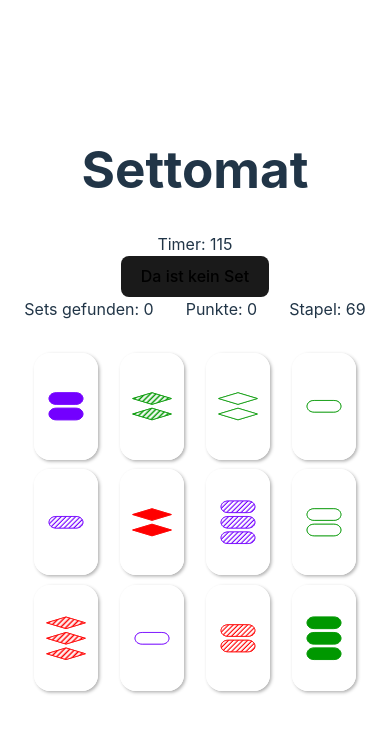
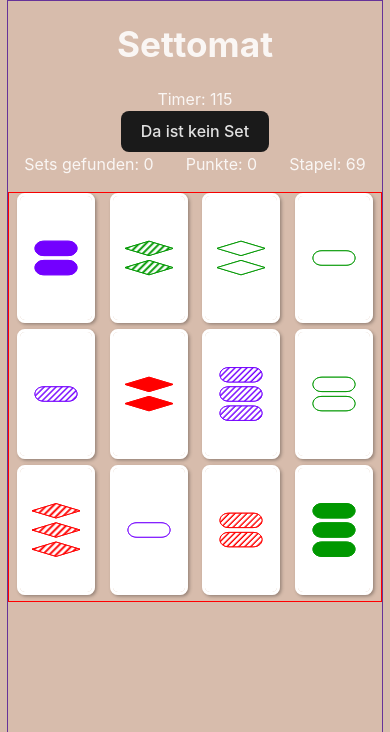
Before and after one commit to smoli/settomat, a Vue app: page / in a window 390 px wide. Shown: the top 732 px of the page. Built offline with nearby package versions, Linux system fonts and the light colour scheme.

Commit message:
Creating reduced decks

```diff
--- a/index.html
+++ b/index.html
@@ -2,9 +2,8 @@
 <html lang="en">
   <head>
     <meta charset="UTF-8" />
-    <link rel="icon" type="image/svg+xml" href="/vite.svg" />
     <meta name="viewport" content="width=device-width, initial-scale=1.0" />
-    <title>Vite + Vue + TS</title>
+    <title>Settomat</title>
   </head>
   <body>
     <div id="app"></div>
--- a/package.json
+++ b/package.json
@@ -9,7 +9,8 @@
     "preview": "vite preview"
   },
   "dependencies": {
-    "vue": "^3.4.21"
+    "vue": "^3.4.21",
+    "vue-router": "^4.3.0"
   },
   "devDependencies": {
     "@vitejs/plugin-vue": "^5.0.4",
--- a/src/components/Board.vue
+++ b/src/components/Board.vue
@@ -1,6 +1,5 @@
 <template>
     <div v-if="!gameEnded">
-
         <span>Timer: {{ timer }}</span><br/>
         <button @click="userSaysNoSet" :class="{ wrongSayingNoSet: wrongSayingNoSet }">Da ist kein Set</button>
         <!--    <button @click="shrink">Shrink {{ boardSize}}</button>-->
@@ -30,7 +29,7 @@
         <svg width="1" height="1">
             <defs>
                 <pattern id="diaHatch" viewBox="0,0,30,10" width="10%" height="10%" patternTransform="rotate(45)">
-                    <line x1="0"  y1="0" x2="20"  y2="0" stroke-width="25" stroke="white"/>
+                    <line x1="0" y1="0" x2="20" y2="0" stroke-width="25" stroke="white"/>
                 </pattern>
             </defs>
 
@@ -277,23 +276,7 @@ reset();
 </script>
 
 <style scoped>
-.board {
-    margin-top: 1em;
-    display: grid;
-    gap: 1em;
-    grid-gap: 1em;
-    width: 40em;
-}
 
-@media (max-width: 600px) {
-    .board {
-        margin-top: 1em;
-        display: grid;
-        grid-gap: 0.2em;
-        width: 100%;
-        padding: 1em;
-    }
-}
 
 span {
     margin: 1em;
@@ -314,16 +297,7 @@ button {
     font-family: inherit;
     background-color: #1a1a1a;
     cursor: pointer;
-    transition: border-color 0.25s;
-}
-
-button:hover {
-    border-color: #646cff;
-}
-
-button:focus,
-button:focus-visible {
-    outline: 4px auto -webkit-focus-ring-color;
+    color: inherit;
 }
 
 </style>
--- a/src/components/Card.vue
+++ b/src/components/Card.vue
@@ -1,7 +1,10 @@
 <template>
     <div class="card" :class="{ selected: selected, error: error }" @click="onClicked()">
         <svg v-if="!back" class="render" viewBox="-300 -500 600 1000">
-            <circle r="50" v-if="tip" cx="-200" cy="-400" fill="black"></circle>
+
+            <g transform="translate(-200, -450) scale(10, 10) rotate(45)" v-if="tip">
+                <polygon points="0,0 2,5 0,10 5,8 10,10 8,5 10,0 5,2" fill="gold"/>
+            </g>
 
             <g v-for="y in yPosition" :transform="`translate(0, ${y})`">
                 <path class="icon" :d="shape" :style="{
@@ -85,29 +88,11 @@ function onClicked() {
 </script>
 
 <style scoped>
-.card {
-    display: inline-block;
-    width: 6em;
-    height: 10em;
-    border-radius: 1em;
-    padding: 0;
-    overflow: clip;
-    border: 0.2em solid white;
-    box-shadow: 0.1em 0.1em 0.21em rgba(0, 0, 0, 0.3);
-}
-
-@media (max-width: 600px) {
-    .card {
-        display: inline-block;
-        width: 4em;
-        height: 6.66em;
-    }
-}
 
 
 .card.selected {
     border-color: cornflowerblue;
-    box-shadow: 0.5em 0.5em 1em rgba(0, 0, 0, 0.3);
+    /*box-shadow: 0.5em 0.5em 1em rgba(0, 0, 0, 0.3);*/
 }
 
 .card.error {
--- a/src/deckFunctions.ts
+++ b/src/deckFunctions.ts
@@ -1,4 +1,11 @@
 import {ICard} from "./ICard.ts";
+
+export interface IFeatrues {
+    color: null | 0 | 1 | 2;
+    shape: null | 0 | 1 | 2;
+    filling: null | 0 | 1 | 2;
+    count: null | 1 | 2 | 3;
+}
 
 export function createDeck(max: number = 81): ICard[] {
     const r: ICard[] = [];
@@ -9,17 +16,40 @@ export function createDeck(max: number = 81): ICard[] {
                 for (let count = 1; count < 4; count++) {
                     r.push({
                         shape, color, filling, count, selected: false
-                    })
+                    });
 
-                    if (r.length === max) {
+                    if (r.length >= max) {
                         return r;
                     }
+
                 }
             }
         }
     }
 
     return r;
+}
+
+
+export function createReducedDeck(features: IFeatrues): ICard[] {
+    return createDeck().filter(c => {
+        let r = true;
+
+       if (typeof features.count === "number") {
+           r = r && (c.count === features.count)
+       }
+       if (typeof features.shape === "number") {
+           r = r && (c.shape === features.shape)
+       }
+       if (typeof features.color === "number") {
+           r = r && (c.color === features.color)
+       }
+       if (typeof features.filling === "number") {
+           r = r && (c.filling === features.filling)
+       }
+
+       return r;
+    });
 }
 
 export function shuffle(deck: ICard[]) {
--- a/src/style.css
+++ b/src/style.css
@@ -3,9 +3,7 @@
     line-height: 1.5;
     font-weight: 400;
 
-  color-scheme: light dark;
     color: rgba(255, 255, 255, 0.87);
-  /*background-color: #242424;*/
     background-color: #d7bcac;
     font-synthesis: none;
     text-rendering: optimizeLegibility;
@@ -18,47 +16,63 @@
     box-sizing: border-box;
 }
 
-a {
-  font-weight: 500;
-  color: #646cff;
-  text-decoration: inherit;
-}
-a:hover {
-  color: #535bf2;
-}
 
 body {
     margin: 0;
     display: flex;
-  place-items: center;
     min-width: 320px;
     min-height: 100vh;
 }
 
 h1 {
-  font-size: 3.2em;
+    font-size: 2.2em;
     line-height: 1.1;
 }
 
 
-
-
 #app {
-  max-width: 1280px;
+    border: 1px solid rebeccapurple;
     margin: 0 auto;
     padding: 0;
     text-align: center;
+    display: flex;
+    align-items: start;
+    justify-content: center;
 }
 
-@media (prefers-color-scheme: light) {
-  :root {
-    color: #213547;
-    background-color: #ffffff;
+
+.board {
+    border: 1px solid red;
+    margin-top: 1em;
+    display: grid;
+    gap: 1vw;
+    grid-gap: 1vw;
 }
-  a:hover {
-    color: #747bff;
+
+
+.card {
+    display: inline-block;
+    width: 12vh;
+    height: 20vh;
+    border-radius: 1vw;
+    padding: 0;
+    overflow: clip;
+    border: 0.2em solid white;
+    box-shadow: 0.1em 0.1em 0.21em rgba(0, 0, 0, 0.3);
 }
-  button {
-    background-color: #f9f9f9;
+
+@media (max-width: 600px) {
+    .board {
+        margin-top: 1em;
+        display: grid;
+        grid-gap: 0;
+        padding: 0;
+    }
+
+    .card {
+        display: inline-block;
+        border-radius: 2vw;
+        width: 20vw;
+        height: 33.33vw;
     }
 }
```
Also changed, not shown: 2 other files (tests, documents, lock files or other folders). Lines whose indentation alone changed are shown as unchanged.
